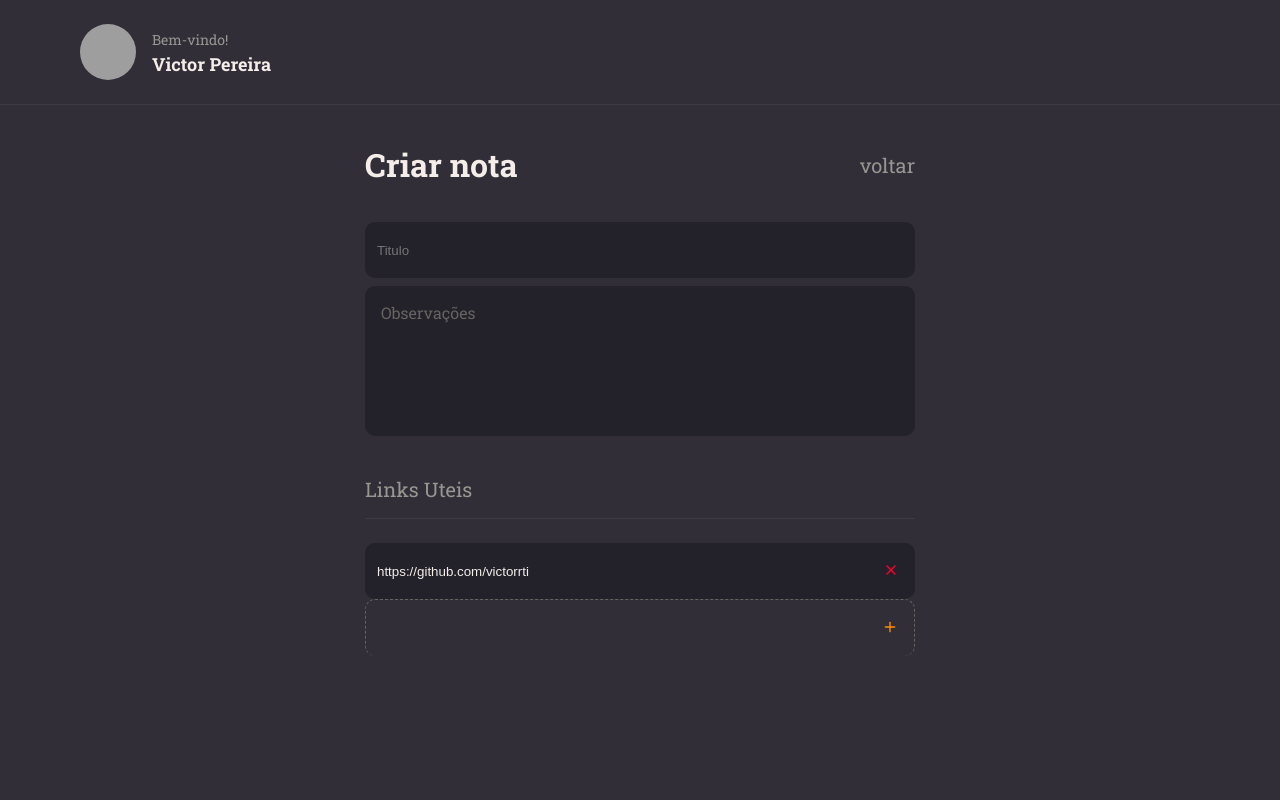
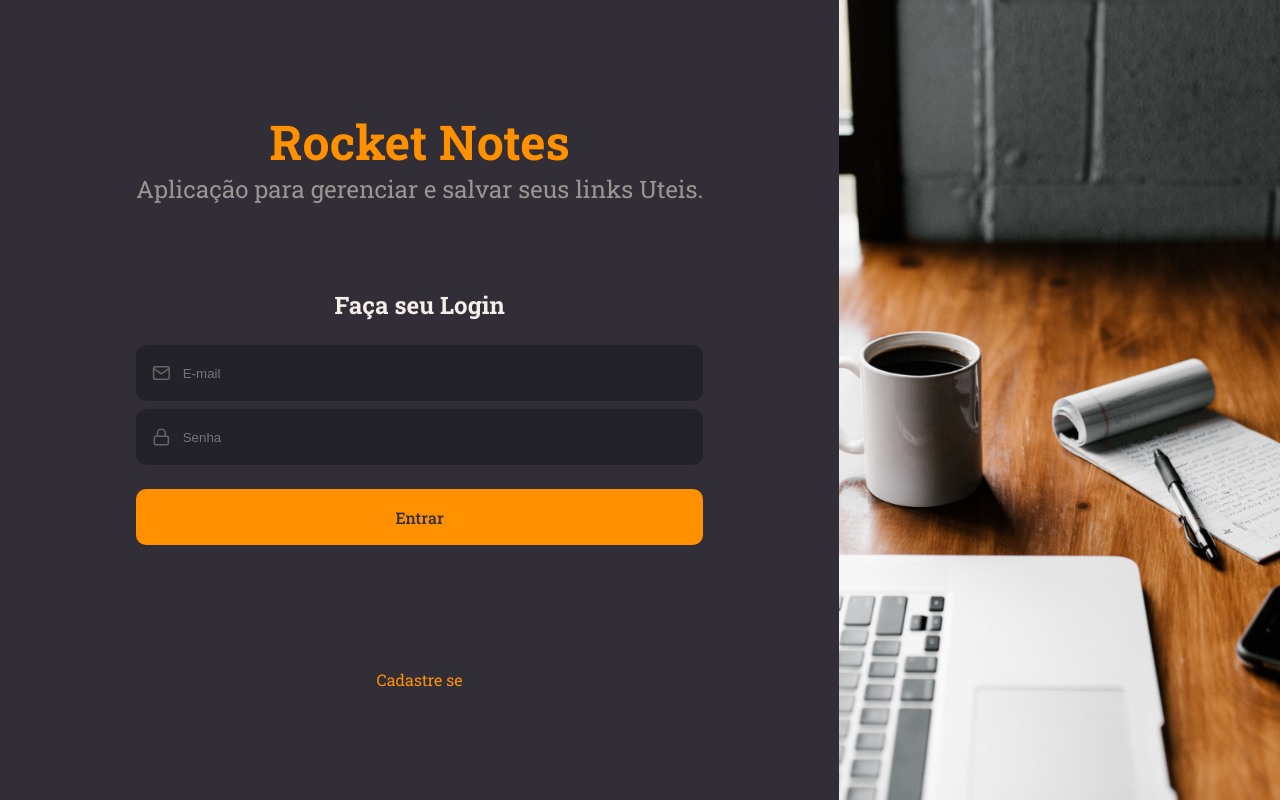
Before and after one commit to victorrti/REACT-NOTES, a React (Vite) app: page / in a window 1280 px wide. Built offline with nearby package versions, Linux system fonts and the light colour scheme; grey boxes are pictures that could not be loaded.

Commit message:
fnalizando criação de notas e criando as rotas de login e registor

```diff
--- a/src/components/NoteItem/styles.js
+++ b/src/components/NoteItem/styles.js
@@ -6,15 +6,18 @@ export const Container = styled.div`
     background-color: ${({theme,isNew}) => isNew ? "transparent" : theme.COLORS.BACKGROUND_900};
     color: ${({theme}) => theme.COLORS.GRAY_300};
     border: ${({theme,isNew}) => isNew ?  `1px dashed ${theme.COLORS.GRAY_300}` : "none"};
-    border-bottom:8px;
+    margin-bottom:8px;
     border-radius:10px;
     padding-right:16px;
     >button{
         border:none;
         background:none;
+
     }
     .button-delete{
+
         color:${({theme}) => theme.COLORS.RED};
+
     }
     .button-add{
         color:${({theme}) => theme.COLORS.ORANGE};
--- a/src/main.jsx
+++ b/src/main.jsx
@@ -1,16 +1,17 @@
 import React from 'react'
 import ReactDOM from 'react-dom/client'
-import {New} from './pages/New'
+import {Routes} from './routes'
 import {ThemeProvider} from 'styled-components'
 import theme from './styles/theme'
 import GlobalStyle from './styles/global'
+
 
 
 ReactDOM.createRoot(document.getElementById('root')).render(
   <React.StrictMode >
     <ThemeProvider theme={theme}>
       <GlobalStyle />
-        <New />
+        <Routes />
 
     </ThemeProvider>
 
--- a/src/pages/New/index.jsx
+++ b/src/pages/New/index.jsx
@@ -4,6 +4,7 @@ import {Input} from '../../components/Input'
 import { TextArea } from '../../components/TextArea'
 import { NoteItem} from '../../components/NoteItem'
 import {Section} from '../../components/Section'
+import {Button} from '../../components/Button'
 
 
 export function New(){
@@ -22,6 +23,15 @@ export function New(){
                         <NoteItem value="https://github.com/victorrti"></NoteItem>
                         <NoteItem value=""  isNew={true}></NoteItem>
                     </Section>
+                    <Section>
+                        <div className="tags">
+                            <NoteItem value="React"></NoteItem>
+                            <NoteItem value="Nova Tag"  isNew={true}></NoteItem>
+
+                        </div>
+
+                    </Section >
+                    <Button title="Salvar" />
                 </Form>
             </main>
         </Container>
--- a/src/pages/New/styles.js
+++ b/src/pages/New/styles.js
@@ -7,7 +7,17 @@ export const Container = styled.div`
     grid-template-rows: 105px auto;
     grid-template-areas:
     "header"
-    "container";
+    "content";
+    >main{
+        grid-area: content;
+        overflow-y: auto;
+    }
+
+    .tags{
+        display: flex;
+        justify-content: space-between;
+        flex-wrap: wrap;
+    }
 `;
 
 export const Form = styled.form`
--- a/src/pages/SingIn/index.jsx
+++ b/src/pages/SingIn/index.jsx
@@ -1,3 +1,5 @@
+import {Link} from 'react-router-dom';
+
 import {Container,Form,Background} from './style'
 import {Input} from '../../components/Input'
 import {FiLogIn,FiMail, FiLock} from 'react-icons/fi'
@@ -21,7 +23,7 @@ export function SingIn(){
                 type="password"
                 icon={FiLock}/>
                 <Button title="Entrar"/>
-                <ButtonText title="cadastre-se"/>
+                <Link to="/register">Cadastre se</Link>
             </Form>
             <Background/>
         </Container>
--- a/src/pages/SingIn/style.js
+++ b/src/pages/SingIn/style.js
@@ -32,7 +32,7 @@ export const Form = styled.form`
         font-size: 24px;
         color:${({theme})=>theme.COLORS.GRAY_100}
     }
-    button+button{
+    button+a{
         color:${({theme})=>theme.COLORS.ORANGE};
         margin-top:124px;
     }
--- a/src/pages/SingUp/index.jsx
+++ b/src/pages/SingUp/index.jsx
@@ -1,3 +1,4 @@
+import {Link} from 'react-router-dom';
 import {Container,Form,Background} from './style'
 import {Input} from '../../components/Input'
 import {FiLogIn,FiMail, FiLock,FiUser} from 'react-icons/fi'
@@ -26,7 +27,7 @@ export function SingUp(){
                 type="password"
                 icon={FiLock}/>
                 <Button title="cadastrar"/>
-                <ButtonText title="Voltar Parar o Login"/>
+                <Link to="/">Voltar Parar o Login</Link>
 
             </Form>
 
--- a/src/pages/SingUp/style.js
+++ b/src/pages/SingUp/style.js
@@ -32,7 +32,7 @@ export const Form = styled.form`
         font-size: 24px;
         color:${({theme})=>theme.COLORS.GRAY_100}
     }
-    button+button{
+    button+a{
         color:${({theme})=>theme.COLORS.ORANGE};
         margin-top:124px;
     }
--- /dev/null
+++ b/src/routes/app.routes.jsx
@@ -0,0 +1,16 @@
+import {Routes, Route} from 'react-router-dom'
+import {New} from '../pages/New'
+import {Home} from '../pages/Home'
+import {Details} from '../pages/Details'
+import {Profile} from '../pages/Profile'
+
+export function AppRoutes(){
+    return(
+        <Routes>
+            <Route path="/" element={<Home/>}/>
+            <Route path="/new" element={<New/>}/>
+            <Route path="/details/:id" element={<Details/>}/>
+            <Route path="/profile" element={<Profile/>}/>
+        </Routes>
+    )
+}
--- /dev/null
+++ b/src/routes/auth.routes.jsx
@@ -0,0 +1,14 @@
+import {Routes, Route} from 'react-router-dom'
+import {SingIn} from '../pages/SingIn'
+import {SingUp} from '../pages/SingUp'
+
+
+export function AuthRoutes(){
+    return(
+        <Routes>
+            <Route path="/" element={<SingIn/>}/>
+            <Route path="/register" element={<SingUp/>}/>
+
+        </Routes>
+    )
+}
--- /dev/null
+++ b/src/routes/index.jsx
@@ -0,0 +1,13 @@
+import {BrowserRouter} from 'react-router-dom'
+
+import {AppRoutes} from './app.routes'
+import{AuthRoutes}from './auth.routes'
+
+export function Routes(){
+    return(
+        <BrowserRouter>
+
+            <AuthRoutes/>
+        </BrowserRouter>
+    )
+}
```
